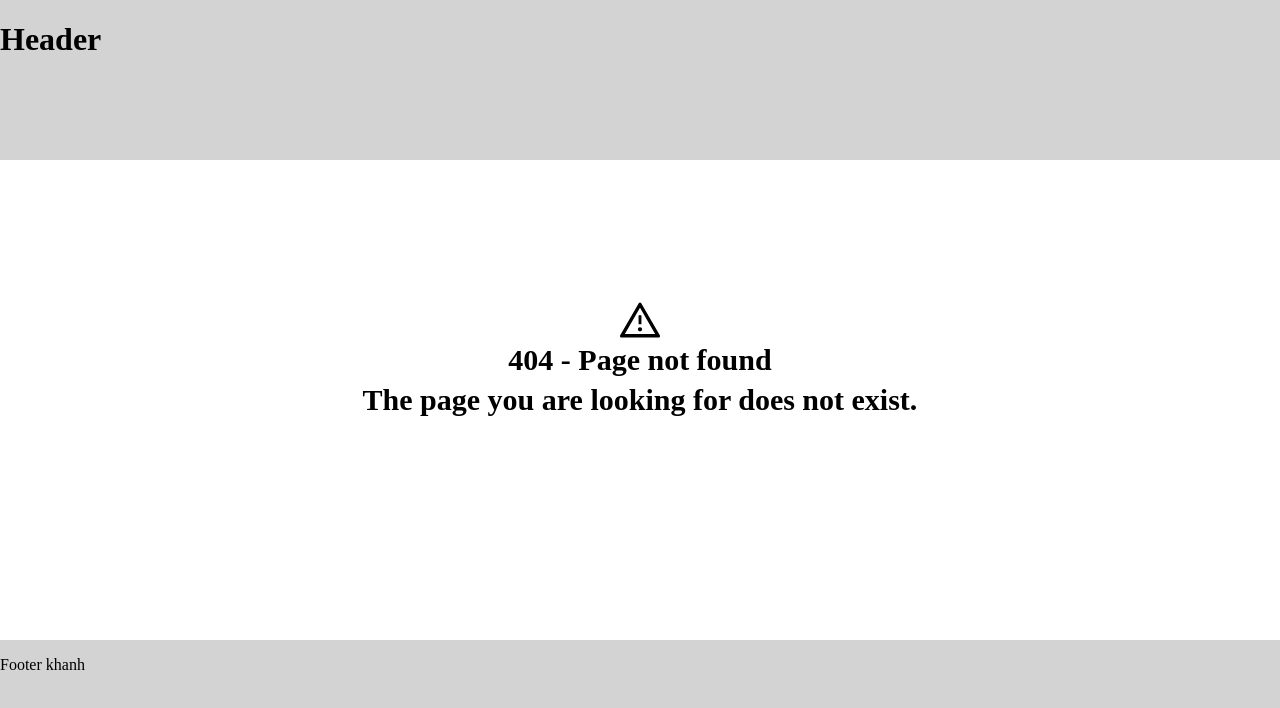
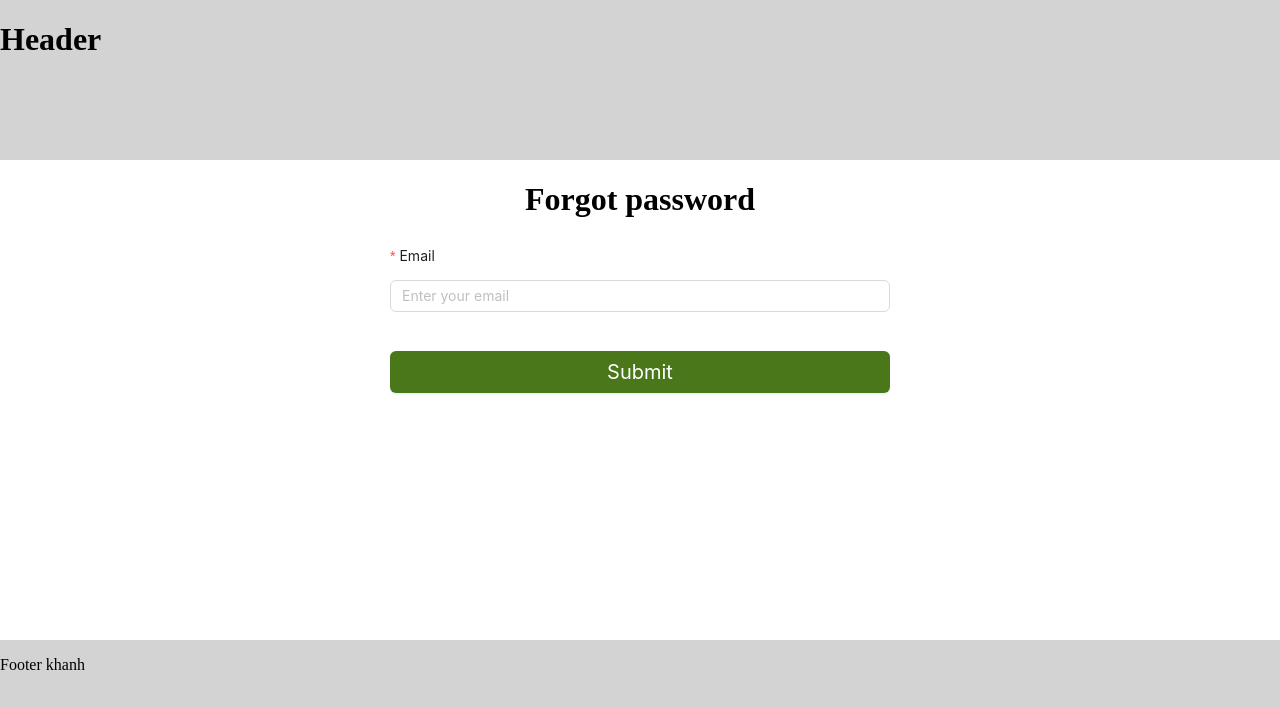
Before and after one commit to khanh173570/FE_AMAZING, a React (Vite) app: page /forgot-password in a window 1280 px wide. Before the commit this address had no page. Shown: the top 708 px of the page. Built offline with nearby package versions, Linux system fonts and the light colour scheme; no server answers.

Commit message:
done function forgot password

```diff
--- a/src/App.jsx
+++ b/src/App.jsx
@@ -15,6 +15,7 @@ import ChangePassword from "./pages/AdminPage/change-password/ChangePassword.jsx
 import User from "./pages/AdminPage/account/user/User.jsx";
 import ListStaff from "./pages/AdminPage/account/staff/Staff.jsx";
 import TotalAccount from "./pages/AdminPage/account/total/index.jsx";
+import ForgotPassword from "./pages/forgot-password/ForgotPassword.jsx";
 
 function App() {
   const router = createBrowserRouter([
@@ -39,6 +40,10 @@ function App() {
         {
           path: "/register",
           element: <Register />,
+        },
+        {
+          path: "/forgot-password",
+          element: <ForgotPassword />,
         },
         {
           path: "*",
--- /dev/null
+++ b/src/pages/forgot-password/ForgotPassword.jsx
@@ -0,0 +1,135 @@
+import { Button, Form, Input } from "antd";
+import { useForm } from "antd/es/form/Form";
+import "./index.scss";
+import { useEffect, useState } from "react";
+import axios from "axios";
+import { toast } from "react-toastify";
+import { useNavigate } from "react-router-dom";
+
+function ForgotPassword() {
+  const [form] = useForm();
+  const [isEmail, setIsEmail] = useState(true);
+  // eslint-disable-next-line no-unused-vars
+  const [existEmail, setExistEmail] = useState(null);
+  const [id, setId] = useState(null);
+  const navigate = useNavigate();
+
+  const handleForgot = async (values) => {
+    try {
+      const response = await axios.get("https://6692a166346eeafcf46da14d.mockapi.io/account");
+
+      const account = response.data.find((account) => account.email === values.email);
+
+      if (account) {
+        setId(account.id);
+        setExistEmail(account.email);
+        toast.success("Enter your new password");
+        setIsEmail(false);
+      } else {
+        toast.error("Your email does not exist!");
+      }
+    } catch (error) {
+      console.log(error);
+    }
+  };
+
+  useEffect(() => {
+    handleForgot();
+  }, []);
+
+  const handleReset = async (values) => {
+    console.log(values);
+
+    if (values.confirmPassword !== values.newPassword) {
+      toast.error("Confirm password is not correct!");
+      form.resetFields();
+    } else {
+      try {
+        const reponse = await axios.put(`https://6692a166346eeafcf46da14d.mockapi.io/account/${id}`, {
+          password: values.newPassword,
+        });
+        console.log(reponse);
+        toast.success("Change password successfully");
+        setIsEmail(false);
+        navigate("/login");
+      } catch (error) {
+        console.log(error);
+      }
+    }
+  };
+
+  return (
+    <div className="ForgotPassword">
+      <div className="ForgotPassword__content">
+        {isEmail ? (
+          <>
+            <h1>Forgot password</h1>
+            <Form form={form} labelCol={{ span: 24 }} onFinish={handleForgot}>
+              <Form.Item
+                name="email"
+                label="Email"
+                rules={[
+                  {
+                    required: true,
+                    message: "You must enter the email!",
+                  },
+                  {
+                    type: "email",
+                    message: "Email is not valid!",
+                  },
+                ]}
+                style={{ width: 500 }}
+              >
+                <Input placeholder="Enter your email" />
+              </Form.Item>
+              <Form.Item>
+                <Button type="primary" htmlType="submit" className="ForgotPassword__button">
+                  Submit
+                </Button>
+              </Form.Item>
+            </Form>
+          </>
+        ) : (
+          <>
+            <h1>Reset password</h1>
+            <Form form={form} labelCol={{ span: 24 }} onFinish={handleReset}>
+              <Form.Item
+                name="newPassword"
+                label="New password"
+                rules={[
+                  {
+                    required: true,
+                    message: "You must enter the new password!",
+                  },
+                ]}
+                style={{ width: 500 }}
+              >
+                <Input.Password placeholder="Enter your new password" />
+              </Form.Item>
+              <Form.Item
+                name="confirmPassword"
+                label="Confirm password"
+                rules={[
+                  {
+                    required: true,
+                    message: "You must enter the confirm password!",
+                  },
+                ]}
+                style={{ width: 500 }}
+              >
+                <Input.Password placeholder="Enter your confirm password" />
+              </Form.Item>
+              <Form.Item>
+                <Button type="primary" htmlType="submit" className="ForgotPassword__button">
+                  Reset
+                </Button>
+              </Form.Item>
+            </Form>
+          </>
+        )}
+      </div>
+    </div>
+  );
+}
+
+export default ForgotPassword;
--- /dev/null
+++ b/src/pages/forgot-password/index.scss
@@ -0,0 +1,19 @@
+.ForgotPassword {
+  display: flex;
+  justify-content: center;
+  align-items: center;
+
+  &__button {
+    width: 500px;
+    background-color: #4a771a;
+    color: #fff;
+    padding: 20px 0px;
+    font-size: 20px;
+    margin-top: 15px;
+  }
+
+  h1 {
+    display: flex;
+    justify-content: center;
+  }
+}
--- a/src/pages/login/Login.jsx
+++ b/src/pages/login/Login.jsx
@@ -134,6 +134,9 @@ function Login() {
           >
             <Input.Password placeholder="Enter your password" />
           </Form.Item>
+          <Link to="/forgot-password" className="forgot">
+            Forgot password?
+          </Link>
           <Form.Item>
             <Button type="primary" htmlType="submit" className="Login__layout__button">
               Login
--- a/src/pages/login/Login.scss
+++ b/src/pages/login/Login.scss
@@ -16,6 +16,7 @@
       color: #fff;
       padding: 20px 0px;
       font-size: 20px;
+      margin-top: 15px;
     }
   }
 
@@ -77,4 +78,8 @@
       align-items: center;
     }
   }
+
+  .forgot {
+    left: 360px;
+  }
 }
```
